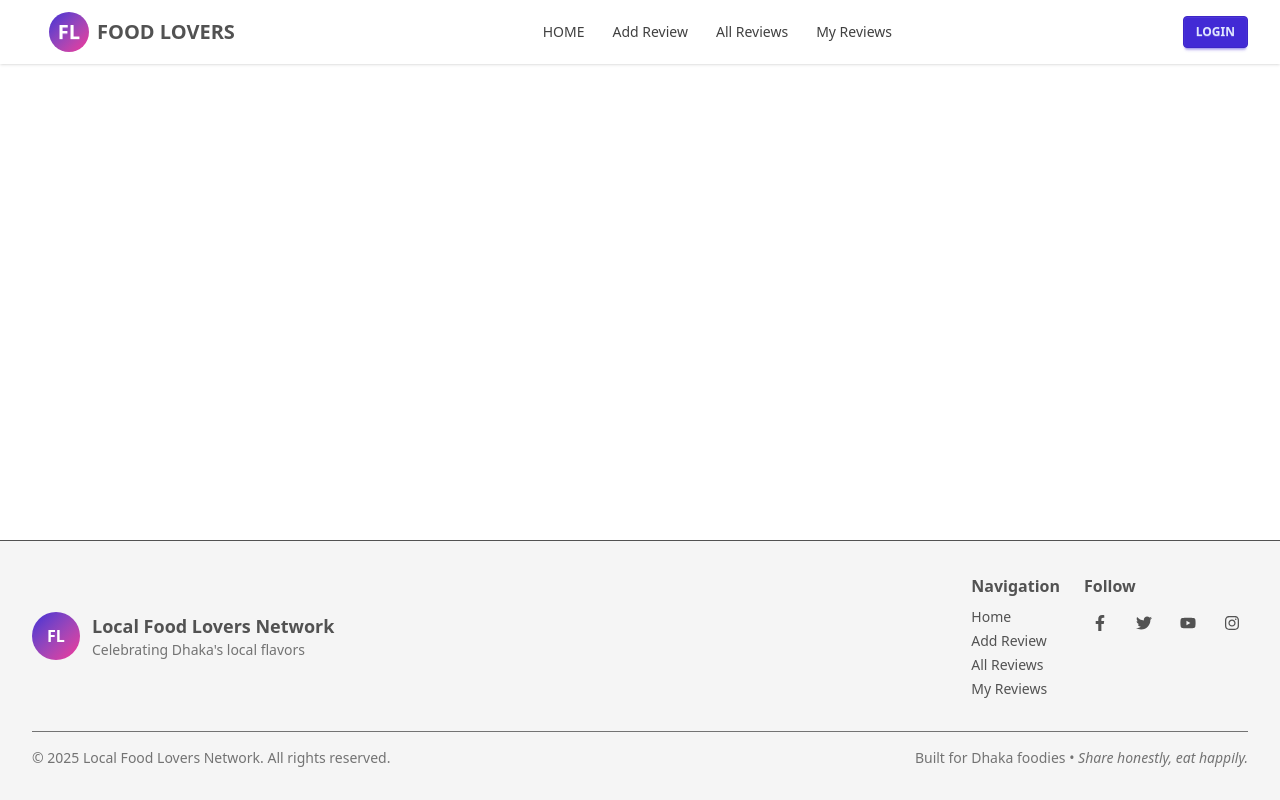
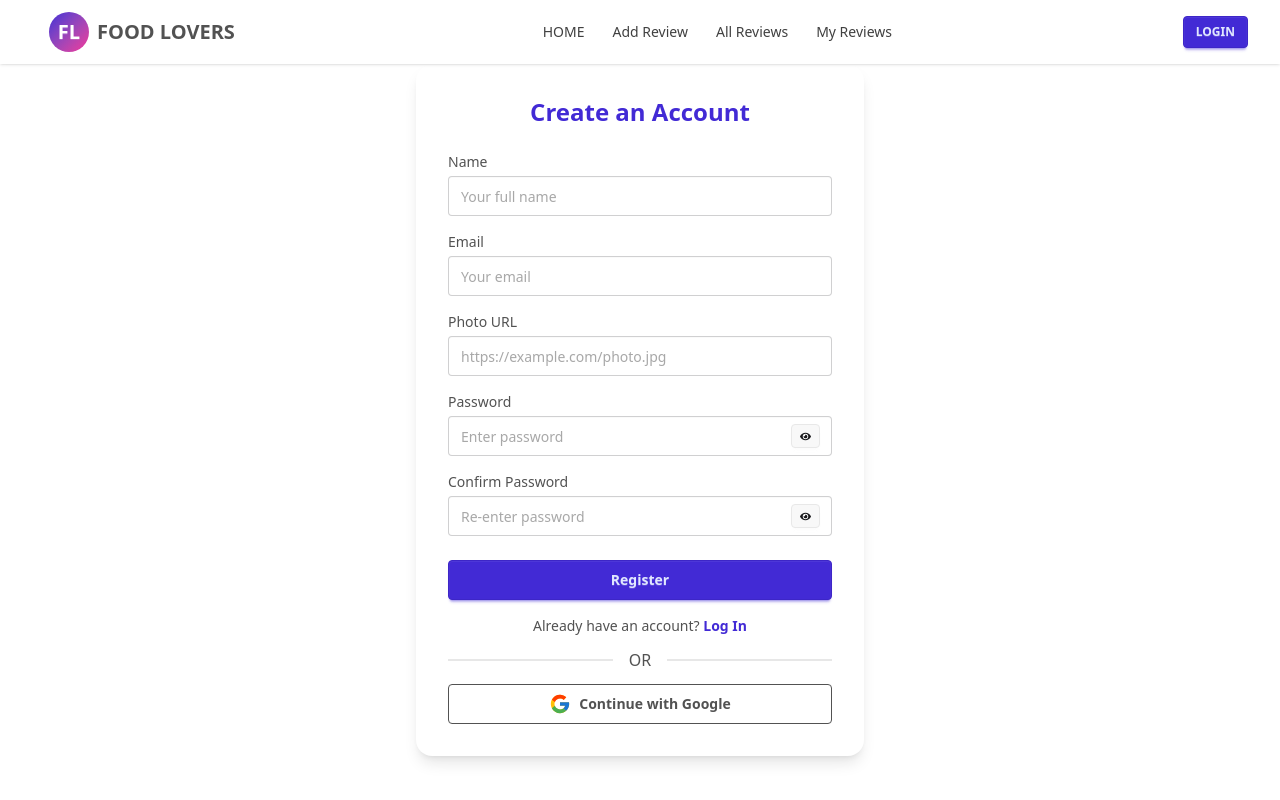
Before and after one commit to imuimuimran/local-food-lovers-network-client, a React (Vite) app: page /register in a window 1280 px wide. Shown: the top 800 px of the page. Built offline with nearby package versions, Linux system fonts and the light colour scheme; no server answers.

Commit message:
register page done with firebase auth

```diff
--- a/src/pages/Register.jsx
+++ b/src/pages/Register.jsx
@@ -1,9 +1,170 @@
-import React from 'react';
+import React, { useState } from 'react';
+import { useForm } from 'react-hook-form';
+import { useNavigate, Link } from 'react-router-dom';
+import toast from 'react-hot-toast';
+import { useAuth } from '../provider/AuthProvider';
+import { FcGoogle } from 'react-icons/fc';
+import { FaEye, FaEyeSlash } from 'react-icons/fa';
 
 const Register = () => {
+  const { registerUser, updateUserProfile, googleSignIn } = useAuth();
+  const [showPassword, setShowPassword] = useState(false)
+  const navigate = useNavigate();
+
+  const {
+    register,
+    handleSubmit,
+    formState: { errors },
+    reset
+  } = useForm();
+
+  const onSubmit = async data => {
+    const { name, email, password, confirm, photo } = data;
+
+    if (password !== confirm) {
+      toast.error('Passwords do not match!');
+      return;
+    }
+
+    const passwordRules =
+      /^(?=.*[a-z])(?=.*[A-Z]).{6,}$/;
+    if (!passwordRules.test(password)) {
+      toast.error('Password must include uppercase, lowercase & be at least 6 characters!');
+      return;
+    }
+
+    try {
+      const result = await registerUser(email, password);
+      await updateUserProfile(name, photo);
+      toast.success('Registration successful!');
+      reset();
+      navigate('/');
+    } catch (err) {
+      console.error(err);
+      toast.error('Registration failed. Try again.');
+    }
+  };
+
+  const handleTogglePassword = (e) => {
+    e.preventDefault();
+    setShowPassword(!showPassword)
+  }
+
+
+  const handleGoogleSignup = async () => {
+    try {
+      await googleSignIn();
+      toast.success('Signed in with Google!');
+      navigate('/');
+    } catch (err) {
+      toast.error('Google sign-in failed.');
+    }
+  };
+
   return (
-    <div>
+    <div className="flex justify-center items-center min-h-[80vh] px-4">
+      <div className="w-full max-w-md bg-base-100 p-8 rounded-2xl shadow-lg">
+        <h2 className="text-2xl font-bold text-center mb-6 text-primary">
+          Create an Account
+        </h2>
 
+        <form onSubmit={handleSubmit(onSubmit)} className="space-y-4">
+          <div>
+            <label className="block text-sm font-medium mb-1">Name</label>
+            <input
+              type="text"
+              {...register('name', { required: 'Name is required' })}
+              className="input input-bordered w-full"
+              placeholder="Your full name"
+            />
+            {errors.name && (
+              <p className="text-error text-sm mt-1">{errors.name.message}</p>
+            )}
+          </div>
+
+          <div>
+            <label className="block text-sm font-medium mb-1">Email</label>
+            <input
+              type="email"
+              {...register('email', { required: 'Email is required' })}
+              className="input input-bordered w-full"
+              placeholder="Your email"
+            />
+            {errors.email && (
+              <p className="text-error text-sm mt-1">{errors.email.message}</p>
+            )}
+          </div>
+
+          <div>
+            <label className="block text-sm font-medium mb-1">Photo URL</label>
+            <input
+              type="url"
+              {...register('photo', { required: 'Photo URL is required' })}
+              className="input input-bordered w-full"
+              placeholder="https://example.com/photo.jpg"
+            />
+            {errors.photo && (
+              <p className="text-error text-sm mt-1">{errors.photo.message}</p>
+            )}
+          </div>
+
+          <div className='relative'>
+            <label className="block text-sm font-medium mb-1">Password</label>
+            <input
+              type={showPassword ? "text" : "password"}
+              {...register('password', { required: 'Password is required' })}
+              className="input input-bordered w-full"
+              placeholder="Enter password"
+            />
+            <button
+                onClick={handleTogglePassword}
+                className="btn btn-xs absolute bottom-2 right-3">
+                  {showPassword ? <FaEyeSlash></FaEyeSlash> : <FaEye></FaEye>}
+              </button>
+            {errors.password && (
+              <p className="text-error text-sm mt-1">{errors.password.message}</p>
+            )}
+          </div>
+
+          <div className='relative'>
+            <label className="block text-sm font-medium mb-1">Confirm Password</label>
+            <input
+              type={showPassword ? "text" : "password"}
+              {...register('confirm', { required: 'Confirm password' })}
+              className="input input-bordered w-full"
+              placeholder="Re-enter password"
+            />
+            <button
+                onClick={handleTogglePassword}
+                className="btn btn-xs absolute bottom-2 right-3">
+                  {showPassword ? <FaEyeSlash></FaEyeSlash> : <FaEye></FaEye>}
+              </button>
+            {errors.confirm && (
+              <p className="text-error text-sm mt-1">{errors.confirm.message}</p>
+            )}
+          </div>
+
+          <button type="submit" className="btn btn-primary w-full mt-2">
+            Register
+          </button>
+        </form>
+
+        <p className="text-center text-sm mt-4">
+          Already have an account?{' '}
+          <Link to="/login" className="text-primary font-semibold hover:underline">
+            Log In
+          </Link>
+        </p>
+
+        <div className="divider">OR</div>
+
+        <button
+          onClick={handleGoogleSignup}
+          className="btn btn-outline w-full flex items-center gap-2 justify-center"
+        >
+          <FcGoogle size={22} /> Continue with Google
+        </button>
+      </div>
     </div>
   );
 };
```
